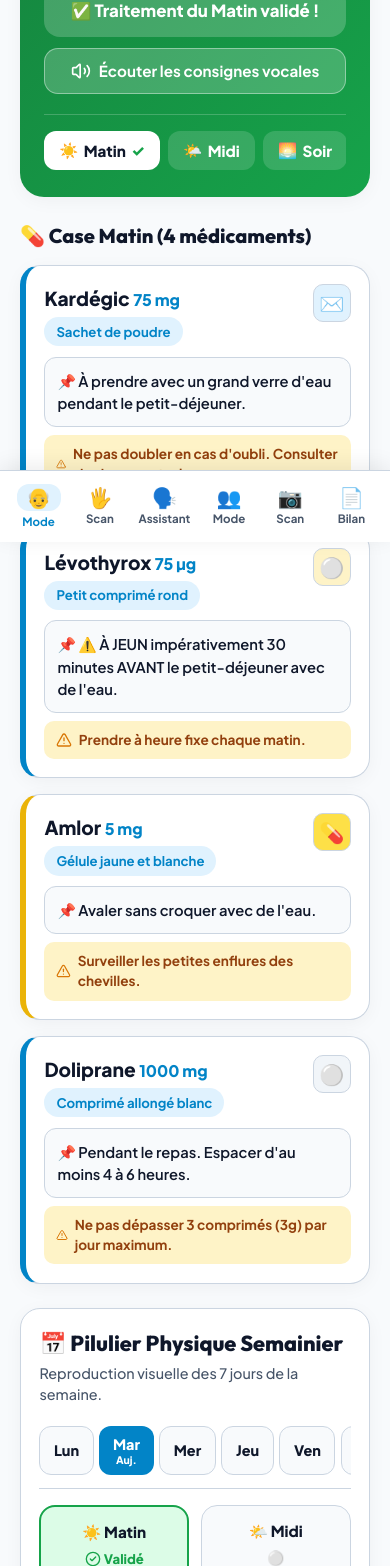
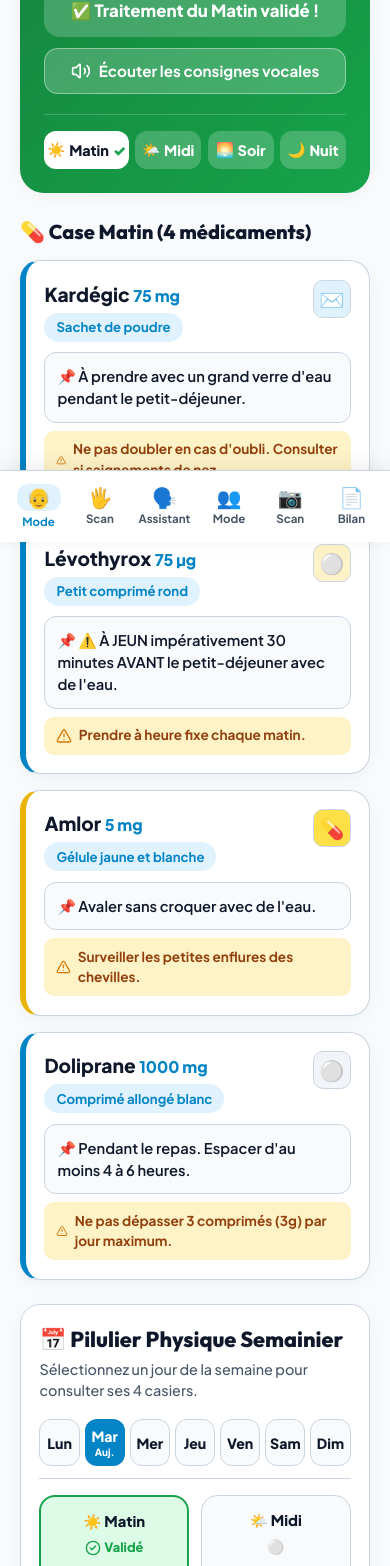
Before and after one commit to Derkitoo/carpil, a React (Vite) app: page / in a window 390 px wide. Shown: the part 302-1868 px from the top of the page. Built offline with nearby package versions, Linux system fonts and the light colour scheme.

Commit message:
fix: remove scrollbars and use 4-col/7-col responsive grids

```diff
--- a/src/components/SeniorPapaView.jsx
+++ b/src/components/SeniorPapaView.jsx
@@ -156,15 +156,15 @@
 
         </div>
 
-        {/* Time slot selector pills */}
+        {/* Time slot selector buttons (Grid layout - NO scrollbar!) */}
         <div style={{
           marginTop: '1.25rem',
           paddingTop: '1rem',
           borderTop: '1px solid rgba(255,255,255,0.2)',
-          display: 'flex',
-          gap: '0.5rem',
-          overflowX: 'auto',
-          paddingBottom: '0.2rem'
+          display: 'grid',
+          gridTemplateColumns: 'repeat(4, 1fr)',
+          gap: '0.4rem',
+          width: '100%'
         }}>
           {timeSlots.map((slot) => {
             const isSlotTaken = takenSlots[`${currentDayKey}-${slot.key}`];
@@ -175,21 +175,23 @@
                 key={slot.key}
                 onClick={() => setSelectedSlot(slot.key)}
                 style={{
-                  padding: '0.6rem 0.95rem',
+                  padding: '0.6rem 0.2rem',
                   borderRadius: '12px',
-                  background: isSelected ? '#ffffff' : 'rgba(255, 255, 255, 0.15)',
+                  background: isSelected ? '#ffffff' : 'rgba(255, 255, 255, 0.2)',
                   color: isSelected ? 'var(--text-main)' : 'white',
                   fontWeight: 800,
-                  fontSize: '0.95rem',
+                  fontSize: '0.9rem',
                   display: 'flex',
                   alignItems: 'center',
-                  gap: '0.35rem',
-                  flexShrink: 0
+                  justifyContent: 'center',
+                  gap: '0.25rem',
+                  width: '100%',
+                  textAlign: 'center'
                 }}
               >
                 <span>{slot.key === 'Matin' ? '☀️' : slot.key === 'Midi' ? '🌤️' : slot.key === 'Soir' ? '🌅' : '🌙'}</span>
                 <span>{slot.key}</span>
-                {isSlotTaken && <span style={{ color: '#16a34a' }}>✓</span>}
+                {isSlotTaken && <span style={{ color: '#16a34a', fontWeight: 900 }}>✓</span>}
               </button>
             );
           })}
@@ -274,27 +276,28 @@
       </div>
 
 
-      {/* 3. PHYSICAL PILLBOX MIRROR (RESPONSIVE: MOBILE DAY CARDS / DESKTOP TABLE) */}
+      {/* 3. PHYSICAL PILLBOX MIRROR */}
       <div className="card">
 
-        <div style={{ marginBottom: '1.25rem' }}>
+        <div style={{ marginBottom: '1.1rem' }}>
           <h3 style={{ fontSize: '1.35rem', fontWeight: 800, fontFamily: 'var(--font-family-heading)', margin: 0 }}>
             📅 Pilulier Physique Semainier
           </h3>
           <p style={{ color: 'var(--text-muted)', fontSize: '0.9rem', fontWeight: 500, margin: '0.2rem 0 0 0' }}>
-            Reproduction visuelle des 7 jours de la semaine.
+            Sélectionnez un jour de la semaine pour consulter ses 4 casiers.
           </p>
         </div>
 
-        {/* Mobile Day Selector Tabs (< 768px) */}
+        {/* Days Grid (7 columns - NO scrollbar!) */}
         <div style={{
-          display: 'flex',
-          gap: '0.35rem',
-          overflowX: 'auto',
-          paddingBottom: '0.85rem',
+          display: 'grid',
+          gridTemplateColumns: 'repeat(7, 1fr)',
+          gap: '0.3rem',
+          width: '100%',
           marginBottom: '1rem',
+          paddingBottom: '0.75rem',
           borderBottom: '1px solid var(--border)'
-        }} className="mobile-day-tabs">
+        }}>
           {daysOfWeek.map((day) => {
             const isSelectedDay = selectedDayKey === day.key;
             const isToday = day.key === currentDayKey;
@@ -303,26 +306,26 @@
                 key={day.key}
                 onClick={() => setSelectedDayKey(day.key)}
                 style={{
-                  padding: '0.55rem 0.85rem',
+                  padding: '0.5rem 0.15rem',
                   borderRadius: '12px',
                   background: isSelectedDay ? 'var(--primary)' : isToday ? 'var(--primary-light)' : 'var(--bg-main)',
                   color: isSelectedDay ? 'white' : isToday ? 'var(--primary)' : 'var(--text-main)',
                   fontWeight: 800,
-                  fontSize: '0.9rem',
+                  fontSize: '0.88rem',
                   border: isSelectedDay ? 'none' : '1px solid var(--border)',
-                  flexShrink: 0,
-                  textAlign: 'center'
+                  textAlign: 'center',
+                  width: '100%'
                 }}
               >
                 <div>{day.short}</div>
-                {isToday && <div style={{ fontSize: '0.65rem' }}>Auj.</div>}
+                {isToday && <div style={{ fontSize: '0.62rem', lineHeight: 1, marginTop: '0.15rem' }}>Auj.</div>}
               </button>
             );
           })}
         </div>
 
-        {/* Mobile Day Slots Cards (< 768px) */}
-        <div style={{ display: 'grid', gridTemplateColumns: 'repeat(auto-fit, minmax(140px, 1fr))', gap: '0.75rem' }} className="mobile-day-cards">
+        {/* 4 Time Slot Compartment Cards for Selected Day */}
+        <div style={{ display: 'grid', gridTemplateColumns: 'repeat(auto-fit, minmax(130px, 1fr))', gap: '0.75rem' }}>
           {timeSlots.map((slot) => {
             const dayObj = daysOfWeek.find(d => d.key === selectedDayKey) || daysOfWeek[0];
             const slotKey = `${selectedDayKey}-${slot.key}`;
@@ -334,7 +337,7 @@
                 key={slot.key}
                 onClick={() => onOpenCompartment(dayObj.label, slot.key, slotMeds, slotTaken)}
                 style={{
-                  padding: '0.85rem',
+                  padding: '0.85rem 0.5rem',
                   borderRadius: '16px',
                   background: slotTaken ? 'var(--success-light)' : 'var(--bg-main)',
                   border: slotTaken ? '2px solid var(--success)' : '1.5px solid var(--border)',
@@ -342,12 +345,12 @@
                   textAlign: 'center'
                 }}
               >
-                <div style={{ fontWeight: 800, fontSize: '0.95rem', marginBottom: '0.35rem' }}>
+                <div style={{ fontWeight: 800, fontSize: '0.92rem', marginBottom: '0.35rem' }}>
                   {slot.key === 'Matin' ? '☀️' : slot.key === 'Midi' ? '🌤️' : slot.key === 'Soir' ? '🌅' : '🌙'} {slot.key}
                 </div>
 
                 {slotTaken ? (
-                  <span style={{ fontSize: '0.82rem', color: 'var(--success)', fontWeight: 800, display: 'flex', alignItems: 'center', justifyContent: 'center', gap: '0.2rem' }}>
+                  <span style={{ fontSize: '0.8rem', color: 'var(--success)', fontWeight: 800, display: 'flex', alignItems: 'center', justifyContent: 'center', gap: '0.2rem' }}>
                     <CheckCircle2 size={16} /> Validé
                   </span>
                 ) : (
--- a/src/index.css
+++ b/src/index.css
@@ -44,6 +44,15 @@
   box-sizing: border-box;
   margin: 0;
   padding: 0;
+}
+
+/* Hide ugly horizontal scrollbars on tab bars */
+div, nav, section, ul {
+  -ms-overflow-style: none;
+  scrollbar-width: none;
+}
+div::-webkit-scrollbar, nav::-webkit-scrollbar, section::-webkit-scrollbar, ul::-webkit-scrollbar {
+  display: none;
 }
 
 html {
```
